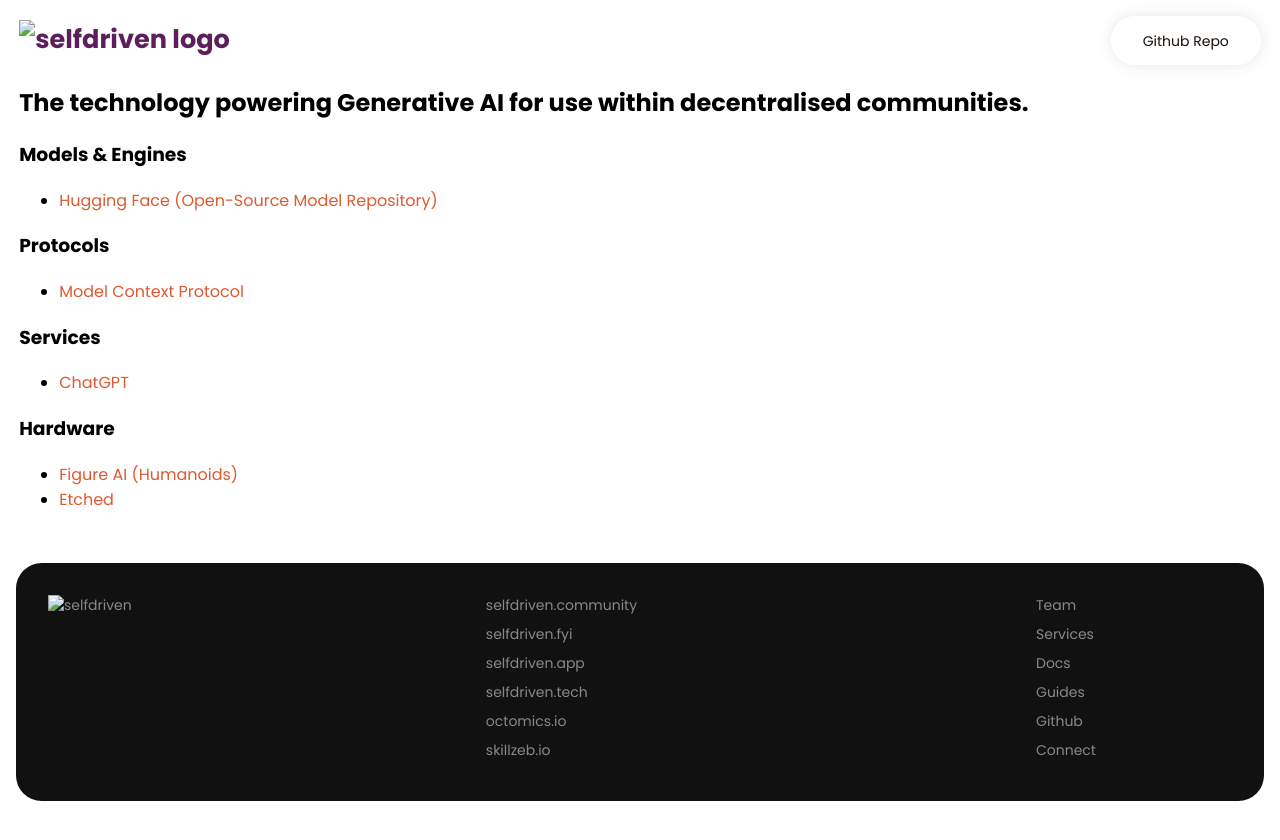
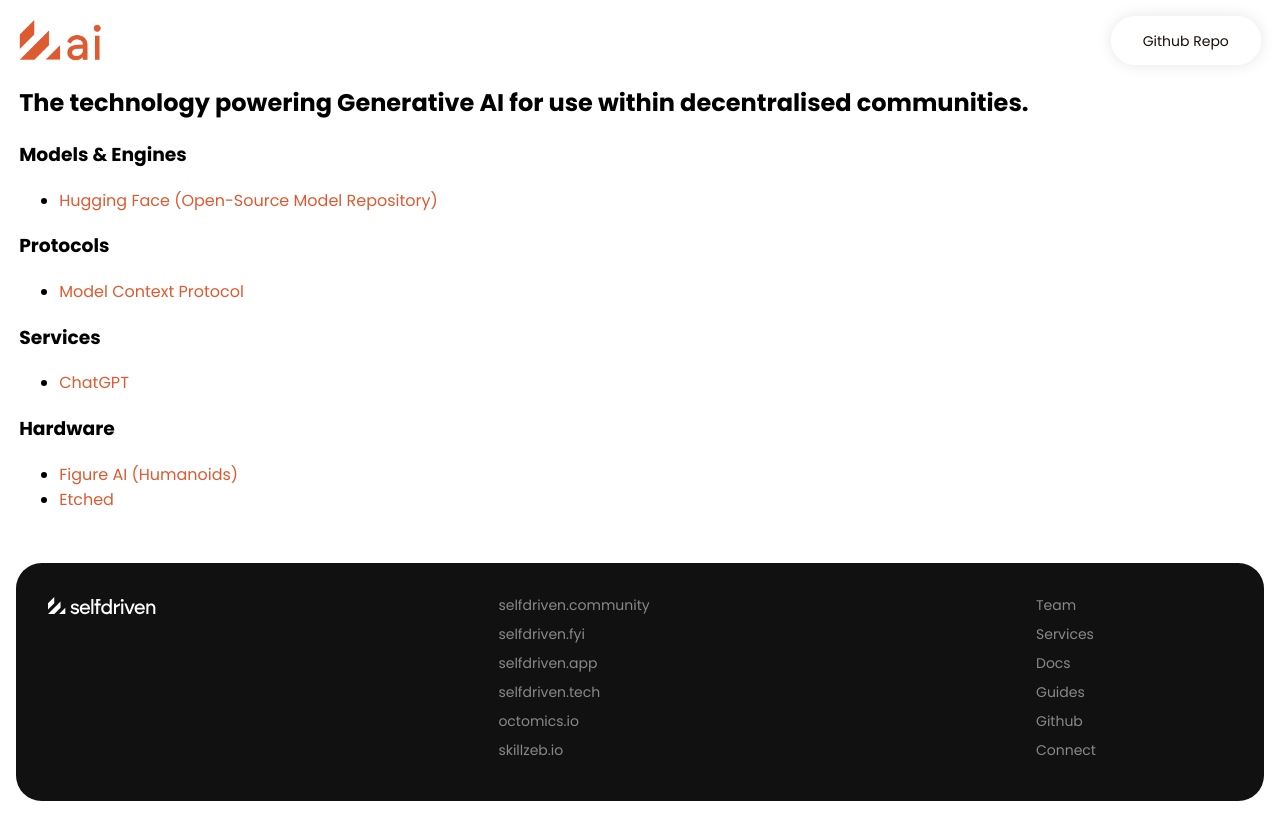
Before and after one commit to selfdriven-foundation/selfdriven-ai, a Jekyll site: the page built from docs/pages/tech.md, in a window 1280 px wide. Shown: the top 840 px of the page. Built offline with Jekyll 4.4.1, drawn with Linux system fonts in a browser that asks for light colours.

Commit message:
Update default.html

```diff
--- a/docs/_layouts/default.html
+++ b/docs/_layouts/default.html
@@ -5,8 +5,8 @@
 	<meta charset="UTF-8" />
 	<title>selfdrivenAI</title>
 	<meta name="viewport" content="width=device-width, initial-scale=1" />
-	<link rel="shortcut icon" href="assets/img/selfdriven-logo-round-blackcurrant-cararra.png">
-	<link rel="apple-touch-icon" href="assets/img/selfdriven-logo-round-blackcurrant-cararra.png" />
+	<link rel="shortcut icon" href="/assets/img/selfdriven-logo-round-blackcurrant-cararra.png">
+	<link rel="apple-touch-icon" href="/assets/img/selfdriven-logo-round-blackcurrant-cararra.png" />
 	<link rel="preconnect" href="https://fonts.googleapis.com">
 	<link rel="preconnect" href="https://fonts.gstatic.com" crossorigin>
 	<link href="https://fonts.googleapis.com/css2?family=Poppins:ital,wght@0,100;0,200;0,300;0,400;0,500;0,600;0,700;0,800;0,900;1,100;1,200;1,300;1,400;1,500;1,600;1,700;1,800;1,900&display=swap" rel="stylesheet">
@@ -16,7 +16,7 @@
 <body>
 	<header class="header">
 		<div class="logo">
-			<img src="assets/img/selfdriven-logo-ai-flamingo-transparent.png" alt="selfdriven logo" />
+			<img src="/assets/img/selfdriven-logo-ai-flamingo-transparent.png" alt="selfdriven logo" />
 		</div>
 		<nav class="nav">
 			<a href="https://github.com/selfdriven-foundation/selfdriven-ai" target="_blank">Github Repo</a>
@@ -29,7 +29,7 @@
 
 	<footer class="footer">
 		<div class="footer-left">
-			<a href="https://selfdriven.foundation" target="_blank"><img src="assets/img/selfdriven-logo-white-transparent.svg" alt="selfdriven" height="24"/></a>
+			<a href="https://selfdriven.foundation" target="_blank"><img src="/assets/img/selfdriven-logo-white-transparent.svg" alt="selfdriven" height="24"/></a>
 		</div>
 		<div class="footer-links">
 			<a href="https://selfdriven.community" target="_blank">selfdriven.community</a>
```
